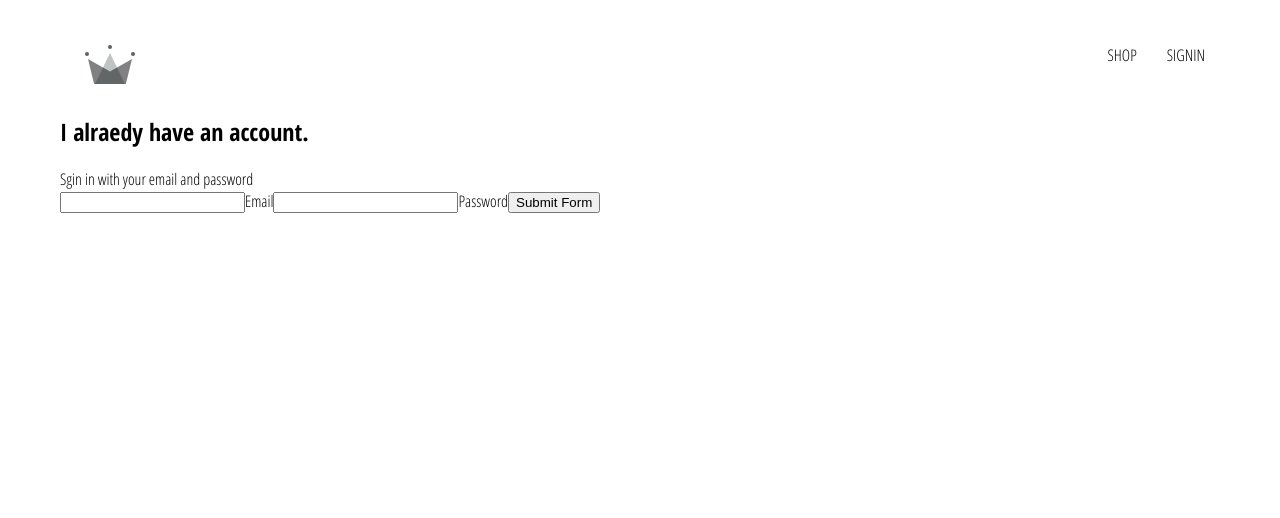
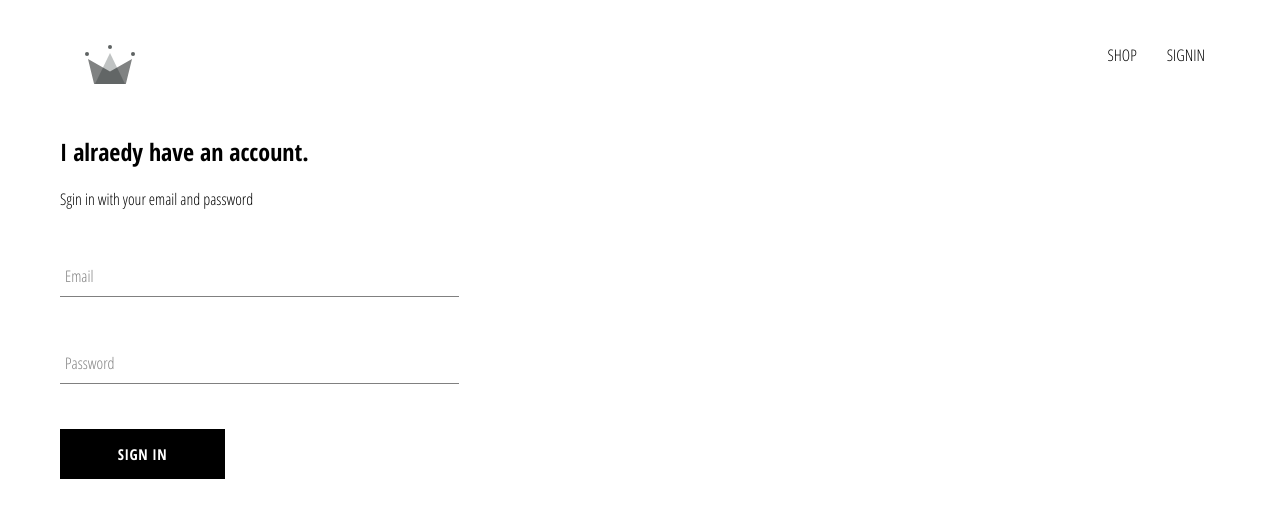
Before and after one commit to ashes-dev/crown, a React (Create React App) app: page /signin in a window 1280 px wide. Shown: the top 518 px of the page. Built offline with nearby package versions, Linux system fonts and the light colour scheme.

Commit message:
form-input and custom button

```diff
--- /dev/null
+++ b/src/components/custon-button/custon-button.component.js
@@ -0,0 +1,8 @@
+import React from 'react'
+import './custon-button.styles.scss'
+
+const CustomButton = ({ children, ...otherProps }) => (
+    <button className='custom-button' {...otherProps} >{children}</button>
+)
+
+export default CustomButton
--- /dev/null
+++ b/src/components/custon-button/custon-button.styles.scss
@@ -0,0 +1,22 @@
+.custom-button {
+  min-width: 165px;
+  width: auto;
+  height: 50px;
+  letter-spacing: 0.5px;
+  line-height: 50px;
+  padding: 0 35px 0 35px;
+  font-size: 15px;
+  background-color: black;
+  color: white;
+  text-transform: uppercase;
+  font-family: 'Open Sans Condensed';
+  font-weight: bolder;
+  border: none;
+  cursor: pointer;
+
+  &:hover {
+    background-color: white;
+    color: black;
+    border: 1px solid black;
+  }
+}
--- /dev/null
+++ b/src/components/form-input/form-input.component.js
@@ -0,0 +1,20 @@
+import React from 'react'
+import './form-input.styles.scss'
+
+const FormInput = ({ handleChange, label, ...otherProps }) => (
+    <div className='group'>
+        <input className='form-input' onChange={handleChange} {...otherProps} />
+        {
+            label ?
+                (
+                    <label className={`${otherProps.value.length ? 'shrink' : ''} form-input-label`}>
+                        {label}
+                    </label>
+                )
+            : null
+
+        }
+    </div>
+)
+
+export default FormInput
--- /dev/null
+++ b/src/components/form-input/form-input.styles.scss
@@ -0,0 +1,54 @@
+$sub-color: grey;
+$main-color: black;
+
+@mixin shrinkLabel {
+  top: -14px;
+  font-size: 12px;
+  color: $main-color;
+}
+
+.group {
+  position: relative;
+  margin: 45px 0;
+
+  .form-input {
+    background: none;
+    background-color: white;
+    color: $sub-color;
+    font-size: 18px;
+    padding: 10px 10px 10px 5px;
+    display: block;
+    width: 100%;
+    border: none;
+    border-radius: 0;
+    border-bottom: 1px solid $sub-color;
+    margin: 25px 0;
+
+    &:focus {
+      outline: none;
+    }
+
+    &:focus ~ .form-input-label {
+      @include shrinkLabel();
+    }
+  }
+
+  input[type='password'] {
+    letter-spacing: 0.3em;
+  }
+
+  .form-input-label {
+    color: $sub-color;
+    font-size: 16px;
+    font-weight: normal;
+    position: absolute;
+    pointer-events: none;
+    left: 5px;
+    top: 10px;
+    transition: 300ms ease all;
+
+    &.shrink {
+      @include shrinkLabel();
+    }
+  }
+}
--- a/src/components/sign-in/sign-in.component.js
+++ b/src/components/sign-in/sign-in.component.js
@@ -1,5 +1,9 @@
 import React from 'react'
 import './sign-in.styles.scss'
+
+// components
+import FormInput from '../form-input/form-input.component'
+import CustomButton from '../custon-button/custon-button.component'
 
 class SignIn extends React.Component {
     constructor(props) {
@@ -26,13 +30,11 @@
 
                 <form onSubmit={this.handleSubmit}>
 
-                    <input name='email' value={this.state.email} type='email' required onChange={this.handleChange} />
-                    <label>Email</label>
+                    <FormInput name='email' label='Email' value={this.state.email} type='email' required handleChange={this.handleChange} />
 
-                    <input name='password' value={this.state.password} type='password' required onChange={this.handleChange} />
-                    <label>Password</label>
+                    <FormInput name='password' label='Password' value={this.state.password} type='password' required handleChange={this.handleChange} />
 
-                    <input type='submit' value='Submit Form' />
+                    <CustomButton type='submit'>SIGN IN</CustomButton>
 
                 </form>
 
--- a/src/components/sign-in/sign-in.styles.scss
+++ b/src/components/sign-in/sign-in.styles.scss
@@ -0,0 +1,8 @@
+.sign-in {
+    width: 30vw;
+    display: flex;
+    flex-direction: column;
+    .title {
+        margin: 10px;
+    }
+}
```
